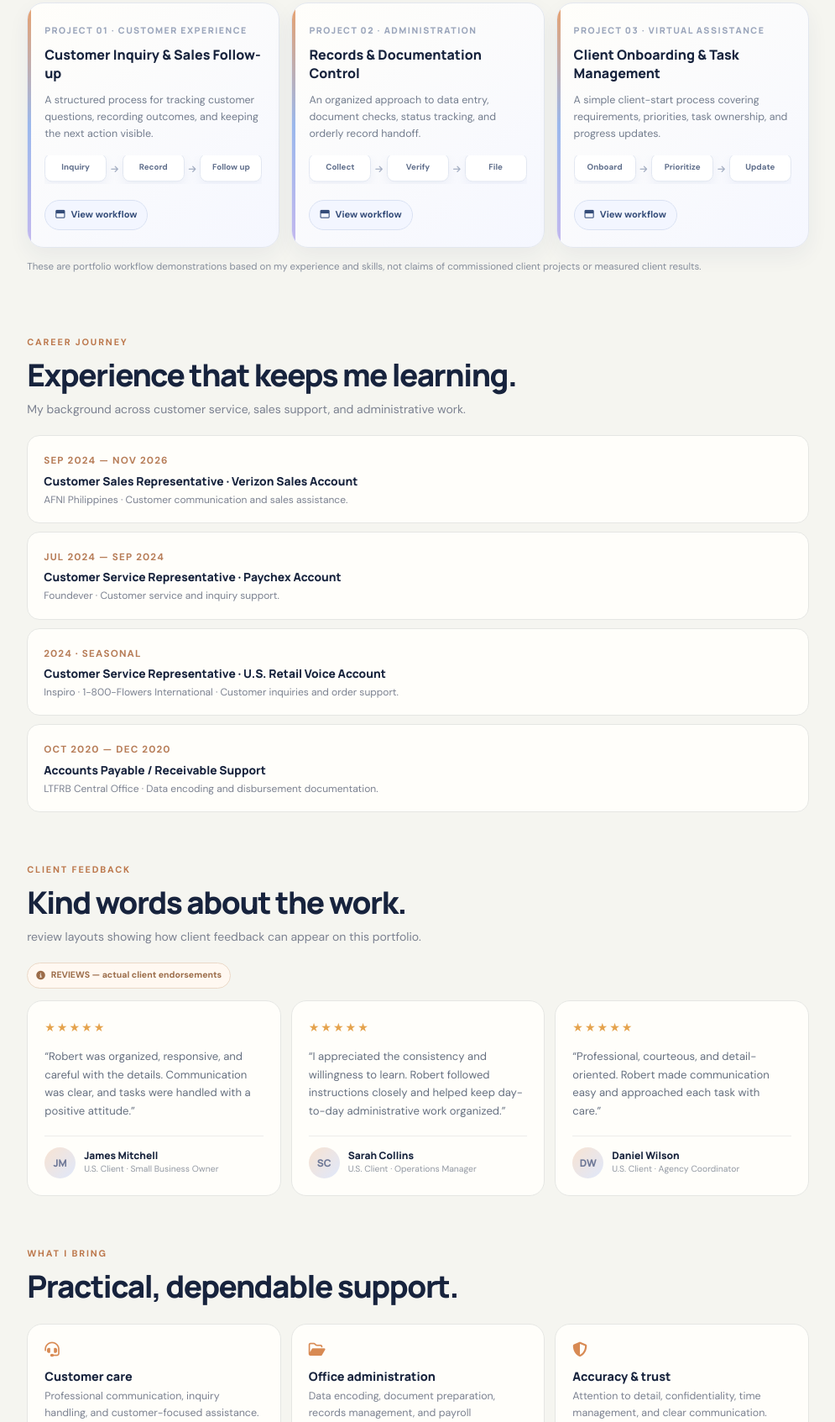
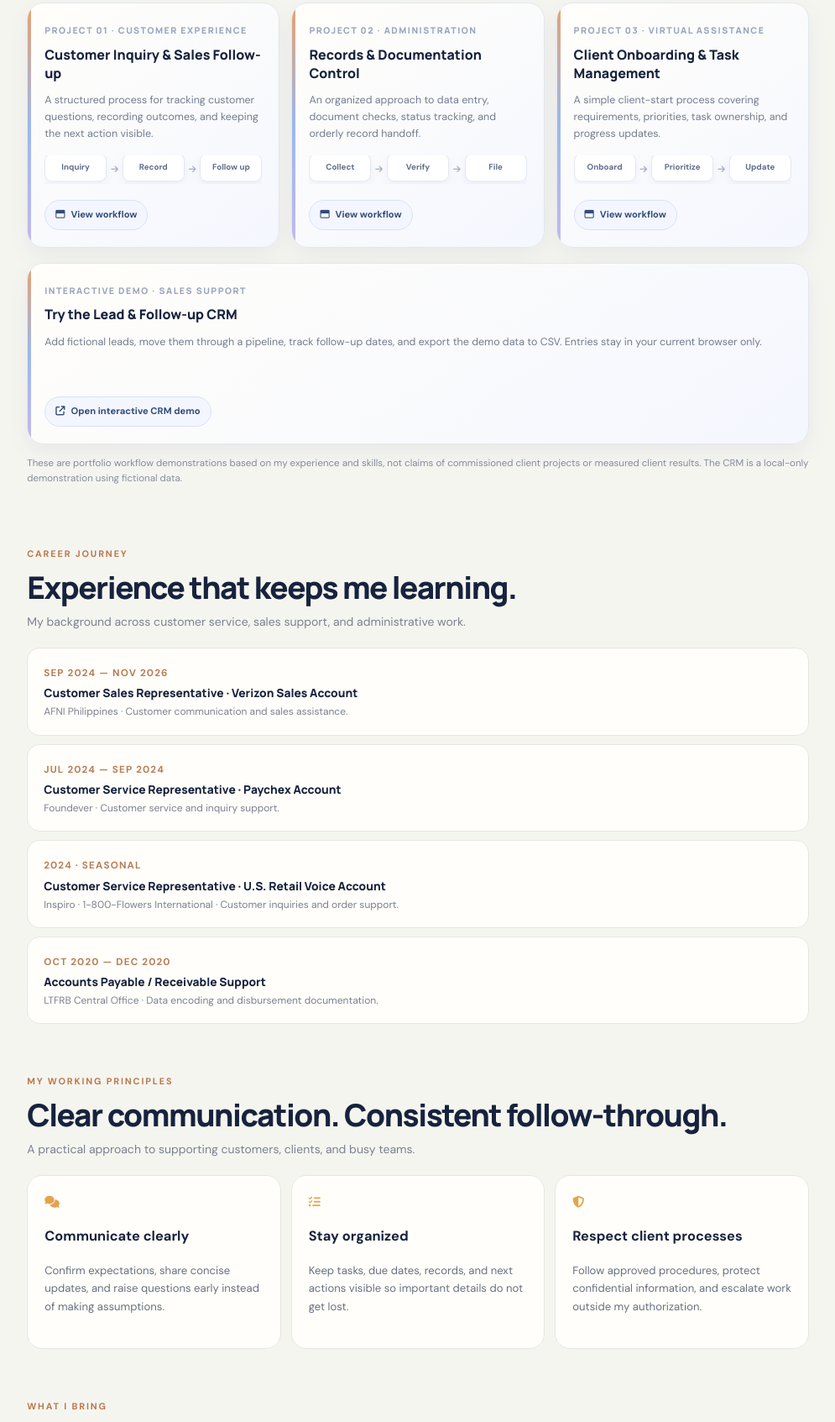
Before and after one commit to Renzera0202/portfolio, a plain HTML site: page index.html in a window 1280 px wide. Shown: the part 1107-2800 px from the top of the page at 84% size, without its empty margins (265-1260 px from the left). Drawn offline with Linux system fonts and the light colour scheme.

Commit message:
Expand VA portfolio with toolkit, CRM demo, client resources and booking flow

```diff
--- a/index.html
+++ b/index.html
@@ -141,7 +141,8 @@ footer{text-align:center;padding:30px 0 8px;color:#9298a2;font-size:.7rem}
     <a class="active" href="#home"><i class="fa-solid fa-house"></i>Home</a>
     <a href="#projects"><i class="fa-regular fa-folder"></i>Projects</a>
     <a href="#services"><i class="fa-solid fa-layer-group"></i>Services</a>
-    <a href="#testimonials"><i class="fa-solid fa-star"></i>Testimonials</a>
+    <a href="#testimonials"><i class="fa-solid fa-heart"></i>How I Work</a>
+    <a href="assets/client-documents/book-discovery-call.html"><i class="fa-regular fa-calendar-check"></i>Book a Call</a>
     <a href="#about"><i class="fa-regular fa-user"></i>About</a>
     <a href="#client-center"><i class="fa-solid fa-folder-open"></i>Client Center</a>
     <a href="#contact"><i class="fa-regular fa-message"></i>Contact</a>
@@ -271,7 +272,8 @@ footer{text-align:center;padding:30px 0 8px;color:#9298a2;font-size:.7rem}
         <button class="project-launch" data-project="onboarding"><i class="fa-regular fa-window-maximize"></i> View workflow</button>
       </article>
     </div>
-    <p style="font-size:.72rem;color:#858d9b;margin-top:14px">These are portfolio workflow demonstrations based on my experience and skills, not claims of commissioned client projects or measured client results.</p>
+    <div class="project-card reveal" style="margin-top:18px"><span class="project-number">INTERACTIVE DEMO · SALES SUPPORT</span><h3>Try the Lead & Follow-up CRM</h3><p>Add fictional leads, move them through a pipeline, track follow-up dates, and export the demo data to CSV. Entries stay in your current browser only.</p><a class="project-launch" href="assets/client-documents/lead-crm-demo.html"><i class="fa-solid fa-arrow-up-right-from-square"></i> Open interactive CRM demo</a></div>
+    <p style="font-size:.72rem;color:#858d9b;margin-top:14px">These are portfolio workflow demonstrations based on my experience and skills, not claims of commissioned client projects or measured client results. The CRM is a local-only demonstration using fictional data.</p>
   </section>
 
   <section class="project-detail" id="project-detail" role="dialog" aria-modal="true" aria-labelledby="project-detail-title">
@@ -295,24 +297,11 @@ footer{text-align:center;padding:30px 0 8px;color:#9298a2;font-size:.7rem}
   </section>
 
   <section class="section-block reveal" id="testimonials">
-    <div class="section-title"><span class="eyebrow">Client feedback</span><h2>Kind words about the work.</h2><p>review layouts showing how client feedback can appear on this portfolio.</p></div>
-    <div class="-note"><i class="fa-solid fa-circle-info"></i> REVIEWS — actual client endorsements</div>
+    <div class="section-title"><span class="eyebrow">My working principles</span><h2>Clear communication. Consistent follow-through.</h2><p>A practical approach to supporting customers, clients, and busy teams.</p></div>
     <div class="testimonial-grid">
-      <article class="testimonial-card">
-        <div class="testimonial-stars" aria-label="Five out of five stars">★★★★★</div>
-        <p class="testimonial-quote">“Robert was organized, responsive, and careful with the details. Communication was clear, and tasks were handled with a positive attitude.”</p>
-        <div class="testimonial-person"><span class="testimonial-avatar">JM</span><div><strong>James Mitchell</strong><small>U.S. Client · Small Business Owner</small></div></div>
-      </article>
-      <article class="testimonial-card">
-        <div class="testimonial-stars" aria-label="Five out of five stars">★★★★★</div>
-        <p class="testimonial-quote">“I appreciated the consistency and willingness to learn. Robert followed instructions closely and helped keep day-to-day administrative work organized.”</p>
-        <div class="testimonial-person"><span class="testimonial-avatar">SC</span><div><strong>Sarah Collins</strong><small>U.S. Client · Operations Manager</small></div></div>
-      </article>
-      <article class="testimonial-card">
-        <div class="testimonial-stars" aria-label="Five out of five stars">★★★★★</div>
-        <p class="testimonial-quote">“Professional, courteous, and detail-oriented. Robert made communication easy and approached each task with care.”</p>
-        <div class="testimonial-person"><span class="testimonial-avatar">DW</span><div><strong>Daniel Wilson</strong><small>U.S. Client · Agency Coordinator</small></div></div>
-      </article>
+      <article class="testimonial-card"><div class="testimonial-stars"><i class="fa-solid fa-comments"></i></div><h3>Communicate clearly</h3><p class="testimonial-quote">Confirm expectations, share concise updates, and raise questions early instead of making assumptions.</p></article>
+      <article class="testimonial-card"><div class="testimonial-stars"><i class="fa-solid fa-list-check"></i></div><h3>Stay organized</h3><p class="testimonial-quote">Keep tasks, due dates, records, and next actions visible so important details do not get lost.</p></article>
+      <article class="testimonial-card"><div class="testimonial-stars"><i class="fa-solid fa-shield-halved"></i></div><h3>Respect client processes</h3><p class="testimonial-quote">Follow approved procedures, protect confidential information, and escalate work outside my authorization.</p></article>
     </div>
   </section>
 
@@ -326,7 +315,7 @@ footer{text-align:center;padding:30px 0 8px;color:#9298a2;font-size:.7rem}
   </section>
 
   <section class="section-block reveal" id="client-center">
-    <div class="section-title"><span class="eyebrow">Resources for new clients</span><h2>Client Center</h2><p>Download editable onboarding and service templates. Open a document, fill in the blanks, then print or save it as a PDF.</p></div>
+    <div class="section-title"><span class="eyebrow">Private resource library</span><h2>Client Center</h2><p>Unlock a growing collection of editable client onboarding documents, Excel trackers, customer communication templates, and workflow checklists.</p></div>
     <form class="client-lock-card" id="client-center-form">
       <label for="client-center-password">Client Center access password</label>
       <div class="client-lock-input">
@@ -343,13 +332,16 @@ footer{text-align:center;padding:30px 0 8px;color:#9298a2;font-size:.7rem}
       <article class="info-card"><i class="fa-solid fa-file-invoice-dollar"></i><h3>Invoice Template</h3><p>Prepare a clear invoice with service descriptions, dates, rates, totals, and payment instructions.</p><p><a href="assets/client-documents/invoice-template.html" download><b>Download editable template →</b></a></p></article>
       <article class="info-card"><i class="fa-solid fa-handshake"></i><h3>Client Welcome Guide</h3><p>Explain communication, task handoff, approvals, access, reporting, and first-week steps.</p><p><a href="assets/client-documents/client-welcome-guide.html" download><b>Download editable guide →</b></a></p></article>
       <article class="info-card"><i class="fa-solid fa-calendar-check"></i><h3>Discovery Call Workbook</h3><p>Prepare for client calls, capture business needs, qualify project scope, and organize your follow-ups with an editable Excel workbook.</p><p><a href="assets/client-documents/discovery-call-workbook.html"><b>Download Excel workbook →</b></a></p></article>
+      <article class="info-card"><i class="fa-solid fa-file-excel"></i><h3>VA Professional Toolkit</h3><p>Five Excel worksheets: daily planner, weekly client report, lead tracker, support ticket tracker, and timesheet.</p><p><a href="assets/client-documents/va-professional-toolkit.html"><b>Generate Excel toolkit →</b></a></p></article>
+      <article class="info-card"><i class="fa-solid fa-envelope-open-text"></i><h3>Customer Email Templates</h3><p>Copy-ready examples for inquiries, follow-ups, appointments, complaints, outreach, and daily updates.</p><p><a href="assets/client-documents/customer-email-templates.html"><b>Open email template pack →</b></a></p></article>
+      <article class="info-card"><i class="fa-solid fa-list-check"></i><h3>VA SOP Checklist Pack</h3><p>Printable checklists for inbox management, scheduling, records, customer support, and onboarding.</p><p><a href="assets/client-documents/sop-checklist-pack.html"><b>Open SOP checklist pack →</b></a></p></article>
     </div>
-    <p style="font-size:.76rem;color:#7b8190;margin-top:14px">Privacy reminder: never upload signed contracts, completed client forms, invoices, passwords, or confidential client information to this public page. These are blank templates only. Contract and NDA templates are general starting points, not legal advice.</p>
+    <p style="font-size:.76rem;color:#7b8190;margin-top:14px">Privacy reminder: never upload signed contracts, completed client forms, invoices, passwords, or confidential client information to this public page. These are blank templates only. Contract and NDA templates are general starting points, not legal advice. The password prompt is a visual gate only; files hosted on public GitHub Pages are not securely private.</p>
     </div>
   </section>
 
   <section class="section-block reveal" id="contact">
-    <div class="contact-panel"><div><span class="eyebrow">Have a role in mind?</span><h2>Let's make work easier.</h2><p>I'm interested in Virtual Assistant, customer support, data entry, and administrative support opportunities.</p></div><a class="contact-btn" href="mailto:robertcorpuz0101@gmail.com">Get in touch <i class="fa-solid fa-arrow-right"></i></a></div>
+    <div class="contact-panel"><div><span class="eyebrow">Have a role in mind?</span><h2>Let's make work easier.</h2><p>I'm interested in Virtual Assistant, customer support, data entry, and administrative support opportunities.</p></div><div style="display:flex;gap:10px;flex-wrap:wrap"><a class="contact-btn" href="assets/client-documents/book-discovery-call.html">Request a discovery call <i class="fa-solid fa-arrow-right"></i></a><a class="contact-btn" href="mailto:robertcorpuz0101@gmail.com">Email me <i class="fa-regular fa-envelope"></i></a></div></div>
     <div class="social" style="justify-content:center;margin-top:18px"><a href="https://www.facebook.com/rcorpuzva" target="_blank" rel="noopener" aria-label="Facebook"><i class="fa-brands fa-facebook-f"></i></a><a href="https://www.instagram.com/rencorpuz01" target="_blank" rel="noopener" aria-label="Instagram"><i class="fa-brands fa-instagram"></i></a><a href="viber://chat?number=%2B639922880302" aria-label="Viber"><i class="fa-brands fa-viber"></i></a></div>
   </section>
   <footer>© 2026 Robert Riparip Corpuz · Virtual Assistant & Administrative Support</footer>
```
